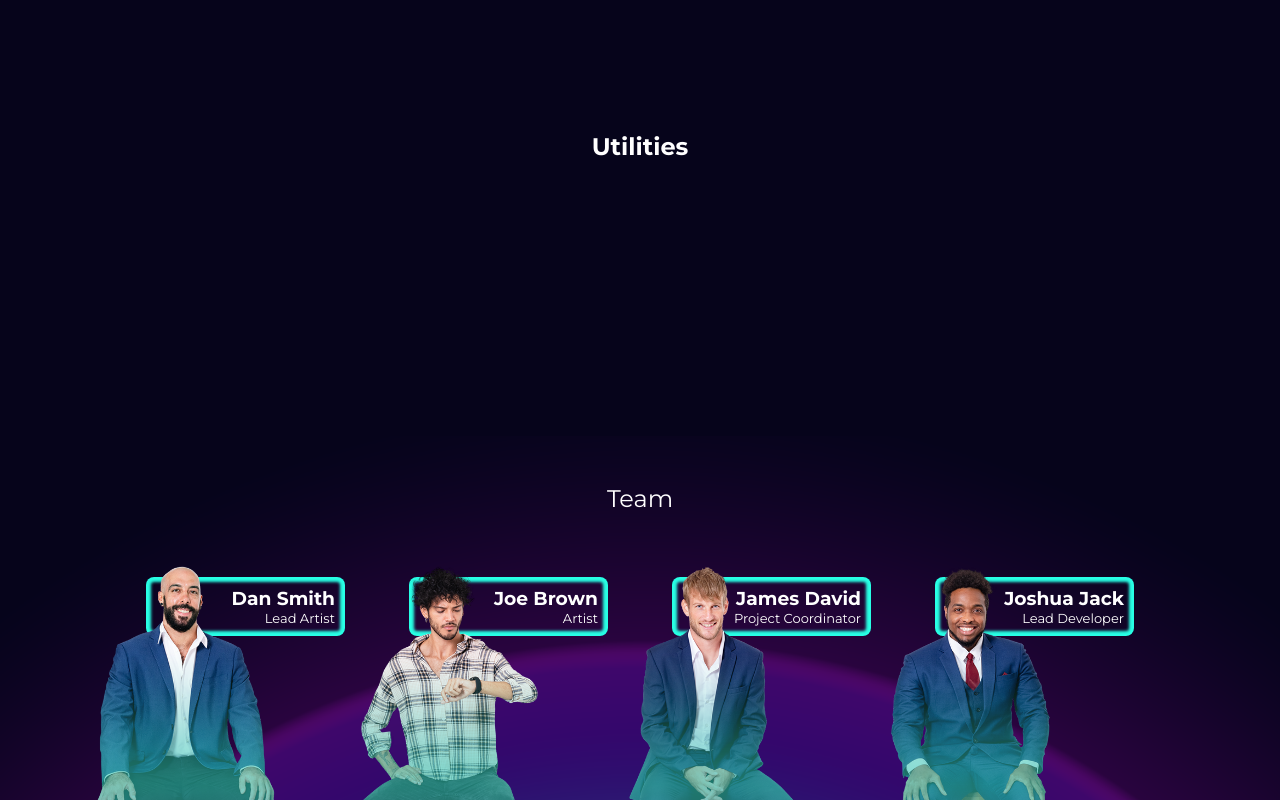
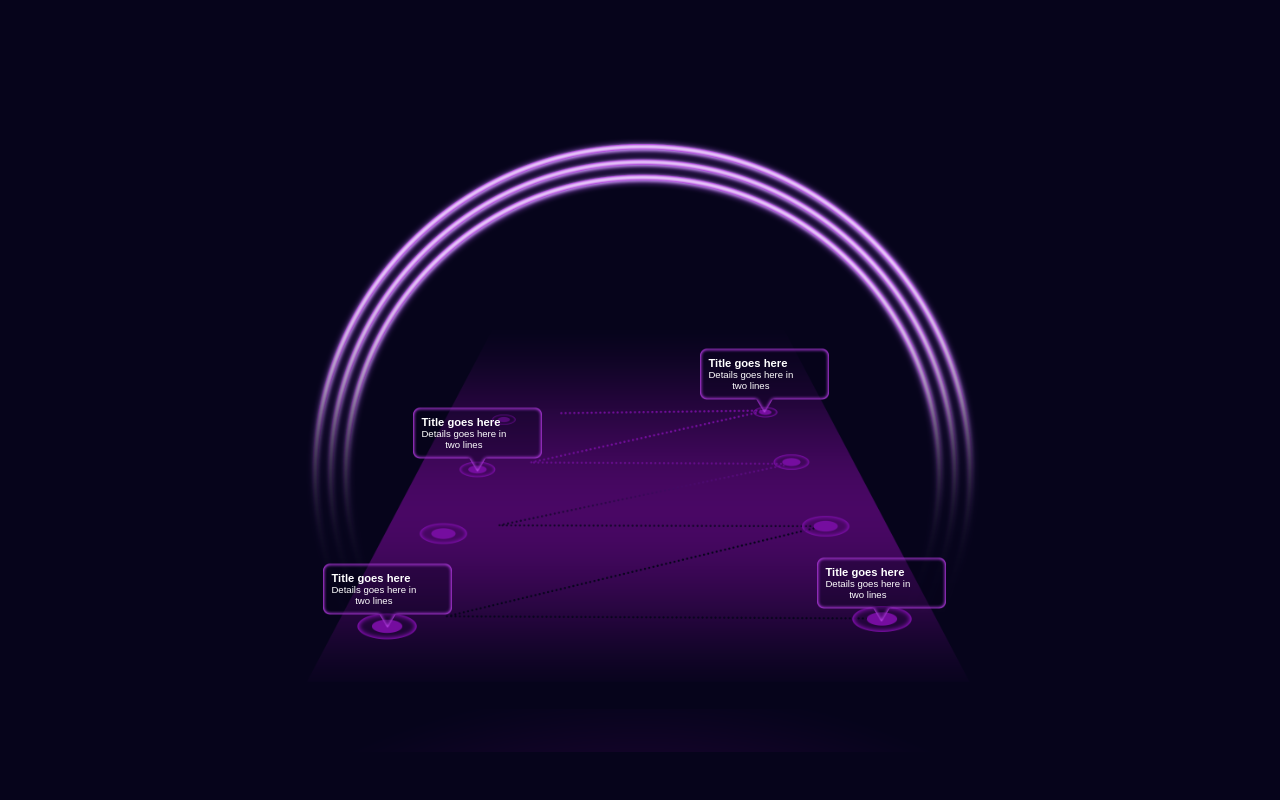
Before and after one commit to igaimerca/starving-model-website, a React (Vite) app: page / in a window 1280 px wide. Shown: the part 2160-2960 px from the top of the page. Built offline with nearby package versions, Linux system fonts and the light colour scheme.

Commit message:
fix: utitilities

```diff
--- a/src/components/Utilities/Utilities.css
+++ b/src/components/Utilities/Utilities.css
@@ -22,33 +22,30 @@
     background-repeat: no-repeat;
     background-size: cover;
     background-position: top;
-    height: 107px;
-    width: 215px;
     transform: scale(.6);
     display: flex;
     padding: 14px;
     align-items: flex-start;
     justify-content: unset;
     flex-direction: column;
-    position: absolute;
 }
 .points img {
     width: 120px;
 }
-.points.one {
-    left: 28.4%;
-    top: 42.7%;
+.text.one {
+    left: 17.3%;
+    top: 40.7%;
 }
-.points.two {
-    right: 31.4%;
-    top: 33.5%;
+.text.two {
+    right: 21.89%;
+    top: 31.3%;
 }
-.points.three {
-    left: 20.7%;
-    bottom: 16.7%;
+.text.three {
+    left: 6.4%;
+    bottom: 17.1%;
 }
-.points.four {
-    right: 21.7%;
+.text.four {
+    right: 7.7%;
     bottom: 18.1%;
 }
 
@@ -60,12 +57,10 @@
     position: absolute;
     z-index: 999;
     margin: 0 auto;
-    left: 0;
-    right: 0;
     text-align: center;
-    top: 40%; /* Adjust this value to move the positioned div up and down */
-    background: rgba(0, 0, 0, 0.8);
     font-family: Arial,sans-serif;
     color: #fff;
-    width: 60%; /* Set the width of the positioned div */
+    height: 107px;
+    width: 215px;
+    transform: scale(.6);
 }
--- a/src/components/Utilities/Utilities.jsx
+++ b/src/components/Utilities/Utilities.jsx
@@ -6,28 +6,24 @@ function Utilities() {
         <div className="utilities-container">
             <h2 className="utilities-header">Utilities</h2>
             <div class="box">
-    	{/* <img src="/examples/images/kites.jpg" alt="Flying Kites" /> */}
-        {/* <div class="text">
-            <h1>Flying Kites</h1>
-        </div> */}
-    </div>
-            {/* <img src="/images/utilities_bg.png" alt="" className="utilities-img" />
-            <div className="points one">
+                <img src="/images/utilities_bg.png" alt="Flying Kites" />
+                <div className="points text one">
                     <h3>Title goes here</h3>
                     <p>Details goes here in <br />two lines</p>
                 </div>
-            <div className="points two">
+                <div className="points text two">
                     <h3>Title goes here</h3>
                     <p>Details goes here in <br />two lines</p>
                 </div>
-            <div className="points three">
+                <div className="points text three">
                     <h3>Title goes here</h3>
                     <p>Details goes here in <br />two lines</p>
                 </div>
-            <div className="points four">
+                <div className="points text four">
                     <h3>Title goes here</h3>
                     <p>Details goes here in <br />two lines</p>
-            </div> */}
+                </div>
+            </div>
         </div>
     )
 }
```
Lines whose indentation alone changed are shown as unchanged.
